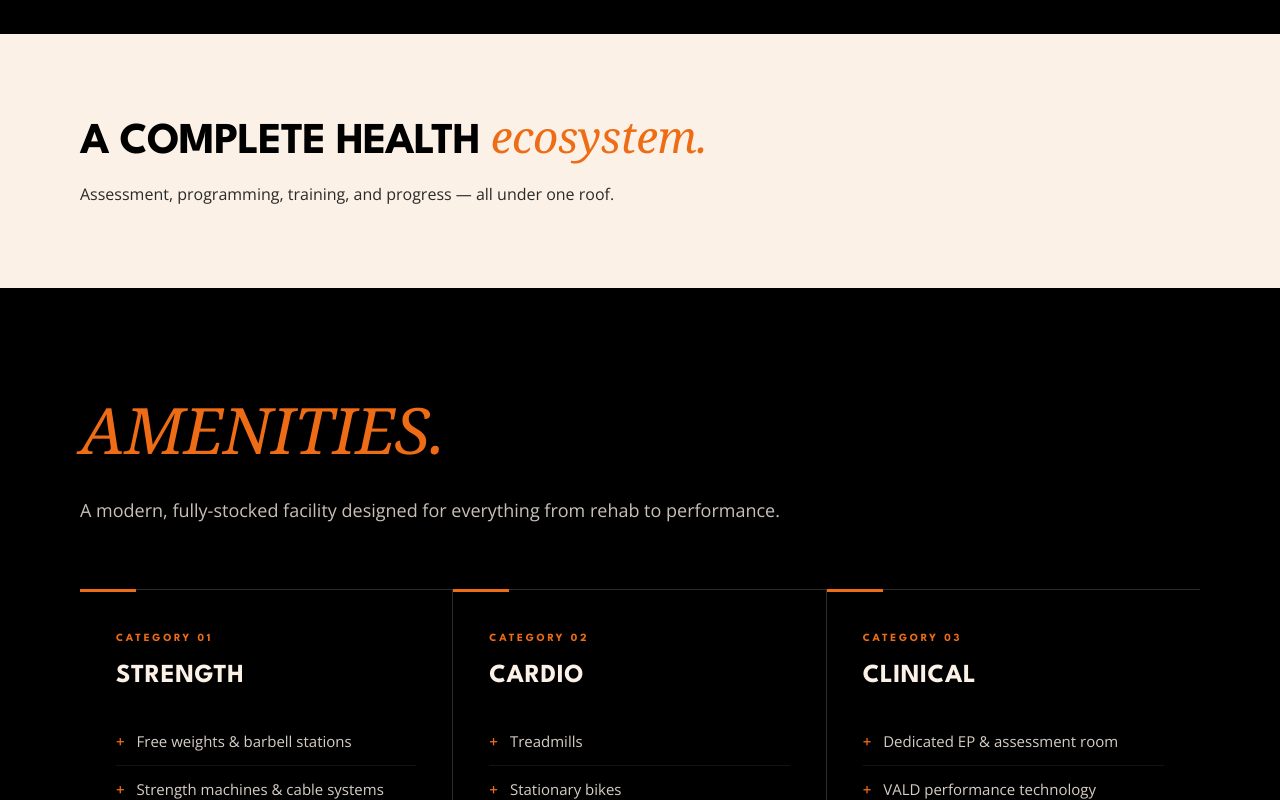
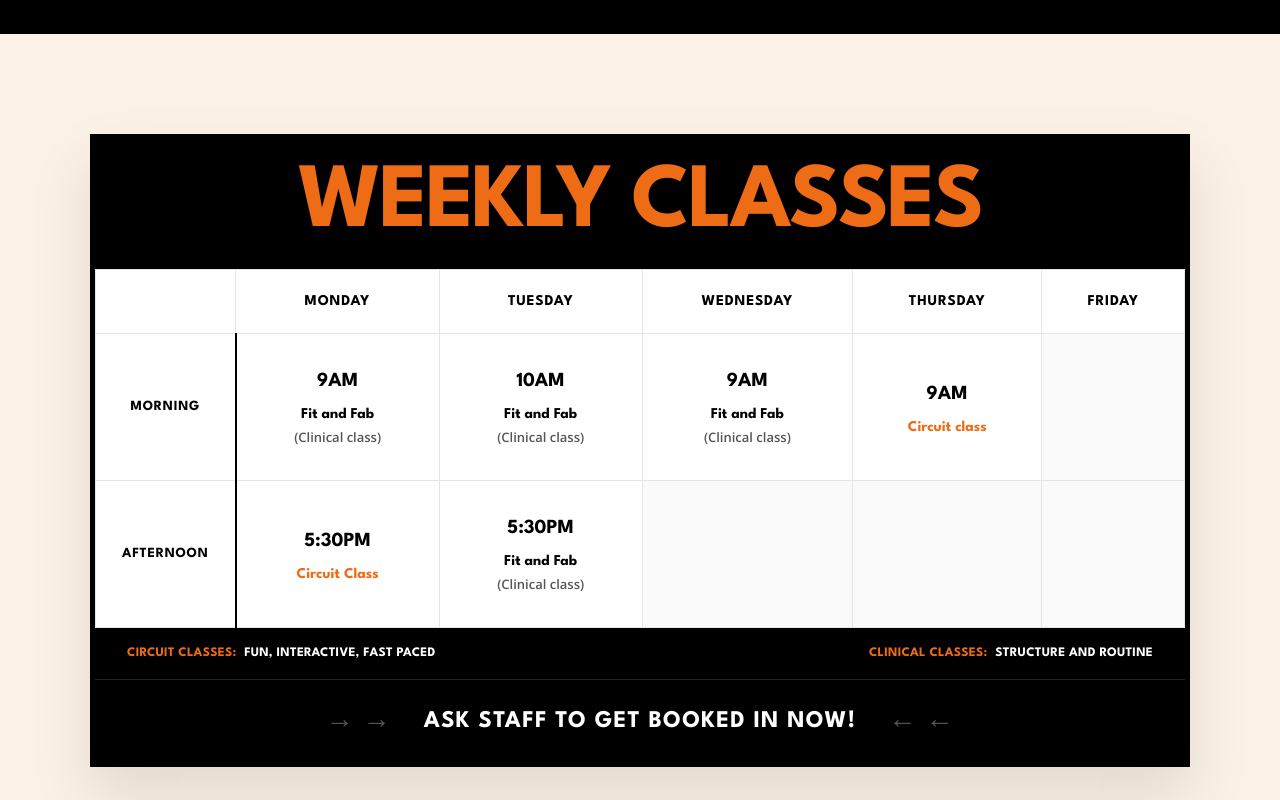
Before and after one commit to imkarthickperumal/valenhealth, a Next.js app in the folder valenhealth/: page /gym in a window 1280 px wide. Shown: the part 2680-3480 px from the top of the page. Built offline with nearby package versions, Linux system fonts and the light colour scheme.

Commit message:
calendar of classs add

```diff
--- a/valenhealth/app/exercise-physiology/page.tsx
+++ b/valenhealth/app/exercise-physiology/page.tsx
@@ -5,6 +5,7 @@ import Link from "next/link";
 import Header from "../../components/Header";
 import Footer from "../../components/Footer";
 import ReadyToStart from "../../components/ReadyToStart";
+import ClassSchedule from "../../components/ClassSchedule";
 import "./exercise-physiology.css";
 
 export default function ExercisePhysiologyPage() {
@@ -276,6 +277,9 @@ export default function ExercisePhysiologyPage() {
           </div>
         </section>
 
+        {/* CLASS SCHEDULE */}
+        <ClassSchedule />
+
         {/* FINAL CTA */}
         <ReadyToStart />
       </main>
--- a/valenhealth/app/gym/gym.css
+++ b/valenhealth/app/gym/gym.css
@@ -96,7 +96,7 @@
 
 /* HEALTH ECOSYSTEM */
 .gym-ecosystem {
-  background: var(--cream);
+  background: var(--white);
   color: var(--black);
   padding: 80px 80px;
 }
--- a/valenhealth/app/gym/page.tsx
+++ b/valenhealth/app/gym/page.tsx
@@ -5,6 +5,7 @@ import Link from "next/link";
 import Header from "../../components/Header";
 import Footer from "../../components/Footer";
 import ReadyToStart from "../../components/ReadyToStart";
+import ClassSchedule from "../../components/ClassSchedule";
 import "./gym.css";
 
 export default function GymPage() {
@@ -33,10 +34,10 @@ export default function GymPage() {
   ];
 
   const galleryItems = [
-    { name: "Main Floor", image: "/images/GYM/GYM_A738781.jpg" },
-    { name: "EP Room", image: "/images/GYM/GYM_A738792.jpg" },
-    { name: "VALD Setup", image: "/images/GYM/GYM_A738801.jpg" },
-    { name: "Class Space", image: "/images/GYM/GYM_A738808.jpg" },
+    { image: "/images/GYM/GYM_A738781.jpg" },
+    { image: "/images/GYM/GYM_A738792.jpg" },
+    { image: "/images/GYM/GYM_A738801.jpg" },
+    { image: "/images/GYM/GYM_A738808.jpg" },
   ];
 
   return (
@@ -96,6 +97,9 @@ export default function GymPage() {
             <p className="gym-tier-note reveal"><strong>Commit longer, save more.</strong> 3, 6, and 12-month commitments lock in a lower weekly rate and waive the $68 sign-up fee. All prices include GST.</p>
           </div>
         </section>
+
+        {/* CLASS SCHEDULE */}
+        <ClassSchedule />
 
         {/* HEALTH ECOSYSTEM */}
         <section className="gym-ecosystem">
@@ -166,8 +170,7 @@ export default function GymPage() {
                     backgroundPosition: 'center'
                   }}
                 >
-                  {/* <div className="gym-gallery-placeholder-label">{item.label}</div> */}
-                  <div className="gym-gallery-placeholder-name">{item.name}</div>
+
                 </div>
               ))}
             </div>
--- /dev/null
+++ b/valenhealth/components/ClassSchedule.css
@@ -0,0 +1,183 @@
+.class-schedule {
+  padding: 100px 80px;
+  background-color: var(--cream);
+}
+
+.schedule-container {
+  max-width: 1100px;
+  margin: 0 auto;
+  background-color: #fff;
+  border: 5px solid var(--black);
+  box-shadow: 0 30px 60px rgba(0,0,0,0.1);
+}
+
+.schedule-header {
+  background-color: var(--black);
+  padding: 24px 20px;
+  text-align: center;
+}
+
+.schedule-header h2 {
+  color: var(--orange);
+  font-family: var(--font-display);
+  font-size: clamp(48px, 9vw, 92px);
+  margin: 0;
+  line-height: 0.9;
+  letter-spacing: -0.03em;
+  font-weight: 900;
+}
+
+.schedule-table-wrapper {
+  overflow-x: auto;
+  -webkit-overflow-scrolling: touch;
+}
+
+.schedule-table {
+  width: 100%;
+  border-collapse: collapse;
+  min-width: 800px;
+}
+
+.schedule-table th,
+.schedule-table td {
+  border: 1.5px solid #E5E5E5;
+  padding: 32px 16px;
+  text-align: center;
+}
+
+.schedule-table th {
+  font-family: var(--font-display);
+  font-weight: 800;
+  font-size: 15px;
+  letter-spacing: 0.05em;
+  background-color: #fff;
+  color: var(--black);
+  padding: 20px 16px;
+}
+
+.schedule-table .row-header {
+  font-family: var(--font-display);
+  font-weight: 800;
+  font-size: 14px;
+  letter-spacing: 0.05em;
+  color: var(--black);
+  background-color: #fff;
+  width: 140px;
+  text-align: center;
+  border-right: 2.5px solid var(--black);
+}
+
+.class-time {
+  font-family: var(--font-display);
+  font-weight: 800;
+  font-size: 20px;
+  margin-bottom: 10px;
+  color: var(--black);
+}
+
+.class-name {
+  font-family: var(--font-display);
+  font-weight: 800;
+  font-size: 15px;
+  line-height: 1.1;
+  color: var(--black);
+}
+
+.class-name.circuit {
+  color: var(--orange);
+}
+
+.class-type {
+  font-size: 13px;
+  font-weight: 600;
+  color: #555;
+  margin-top: 6px;
+}
+
+.schedule-table .empty {
+  background-color: #FAFAFA;
+}
+
+.schedule-footer {
+  background-color: var(--black);
+  color: #fff;
+}
+
+.legend {
+  padding: 16px 32px;
+  border-bottom: 1.5px solid #222;
+  display: flex;
+  justify-content: space-between;
+  font-size: 13px;
+  font-family: var(--font-display);
+  font-weight: 800;
+  text-transform: uppercase;
+  letter-spacing: 0.02em;
+}
+
+.circuit-text { color: var(--orange); margin-right: 4px; }
+.clinical-text { color: var(--orange); margin-right: 4px; }
+
+.schedule-cta {
+  padding: 20px 32px;
+  display: flex;
+  justify-content: center;
+  align-items: center;
+  gap: 32px;
+  font-family: var(--font-display);
+  font-weight: 900;
+  font-size: clamp(16px, 2.5vw, 24px);
+  letter-spacing: 0.05em;
+}
+
+.cta-text {
+  color: #fff;
+  text-align: center;
+}
+
+.arrow-group {
+  display: flex;
+  gap: 8px;
+}
+
+.arrow {
+  color: #555;
+  font-size: 28px;
+  font-weight: 300;
+}
+
+/* RESPONSIVE */
+@media (max-width: 900px) {
+  .class-schedule {
+    padding: 80px 24px;
+  }
+  .legend {
+    flex-direction: column;
+    gap: 12px;
+    text-align: center;
+    padding: 20px;
+  }
+  .schedule-cta {
+    gap: 16px;
+    padding: 24px 16px;
+  }
+  .arrow {
+    display: none;
+  }
+}
+
+@media (max-width: 600px) {
+  .schedule-table th,
+  .schedule-table td {
+    padding: 20px 12px;
+  }
+  .schedule-header h2 {
+    font-size: 42px;
+  }
+  .class-time {
+    font-size: 16px;
+  }
+  .class-name {
+    font-size: 13px;
+  }
+}
--- /dev/null
+++ b/valenhealth/components/ClassSchedule.tsx
@@ -0,0 +1,93 @@
+import React from 'react';
+import './ClassSchedule.css';
+
+const ClassSchedule: React.FC = () => {
+  return (
+    <section className="class-schedule reveal ep-reveal">
+      <div className="schedule-container">
+        <div className="schedule-header">
+          <h2>WEEKLY CLASSES</h2>
+        </div>
+
+        <div className="schedule-table-wrapper">
+          <table className="schedule-table">
+            <thead>
+              <tr>
+                <th className="row-header-placeholder"></th>
+                <th>MONDAY</th>
+                <th>TUESDAY</th>
+                <th>WEDNESDAY</th>
+                <th>THURSDAY</th>
+                <th>FRIDAY</th>
+              </tr>
+            </thead>
+            <tbody>
+              <tr>
+                <td className="row-header">MORNING</td>
+                <td>
+                  <div className="class-time">9AM</div>
+                  <div className="class-name">Fit and Fab</div>
+                  <div className="class-type">(Clinical class)</div>
+                </td>
+                <td>
+                  <div className="class-time">10AM</div>
+                  <div className="class-name">Fit and Fab</div>
+                  <div className="class-type">(Clinical class)</div>
+                </td>
+                <td>
+                  <div className="class-time">9AM</div>
+                  <div className="class-name">Fit and Fab</div>
+                  <div className="class-type">(Clinical class)</div>
+                </td>
+                <td>
+                  <div className="class-time">9AM</div>
+                  <div className="class-name circuit">Circuit class</div>
+                </td>
+                <td className="empty"></td>
+              </tr>
+              <tr>
+                <td className="row-header">AFTERNOON</td>
+                <td>
+                  <div className="class-time">5:30PM</div>
+                  <div className="class-name circuit">Circuit Class</div>
+                </td>
+                <td>
+                  <div className="class-time">5:30PM</div>
+                  <div className="class-name">Fit and Fab</div>
+                  <div className="class-type">(Clinical class)</div>
+                </td>
+                <td className="empty"></td>
+                <td className="empty"></td>
+                <td className="empty"></td>
+              </tr>
+            </tbody>
+          </table>
+        </div>
+
+        <div className="schedule-footer">
+          <div className="legend">
+            <div className="legend-item">
+              <span className="circuit-text">Circuit Classes:</span> Fun, Interactive, Fast paced
+            </div>
+            <div className="legend-item">
+              <span className="clinical-text">Clinical Classes:</span> Structure and Routine
+            </div>
+          </div>
+          <div className="schedule-cta">
+            <span className="arrow-group">
+              <span className="arrow">→</span>
+              <span className="arrow">→</span>
+            </span>
+            <span className="cta-text">ASK STAFF TO GET BOOKED IN NOW!</span>
+            <span className="arrow-group">
+              <span className="arrow">←</span>
+              <span className="arrow">←</span>
+            </span>
+          </div>
+        </div>
+      </div>
+    </section>
+  );
+};
+
+export default ClassSchedule;
--- a/valenhealth/components/HomeFooter.tsx
+++ b/valenhealth/components/HomeFooter.tsx
@@ -6,7 +6,7 @@ export default function HomeFooter() {
       <div className="home-footer-grid">
         <div className="home-footer-brand">
           <div className="home-footer-logo-row">
-            <img src="/images/logo/2.png" alt="Valen Health" style={{ height: '52px', width: 'auto', display: 'block' }} />
+            <img src="/images/logo/1.png" alt="Valen Health" style={{ height: '100px', width: 'auto', display: 'block' }} />
           </div>
           <p className="home-footer-tagline">Move with purpose.</p>
           <address>
```
